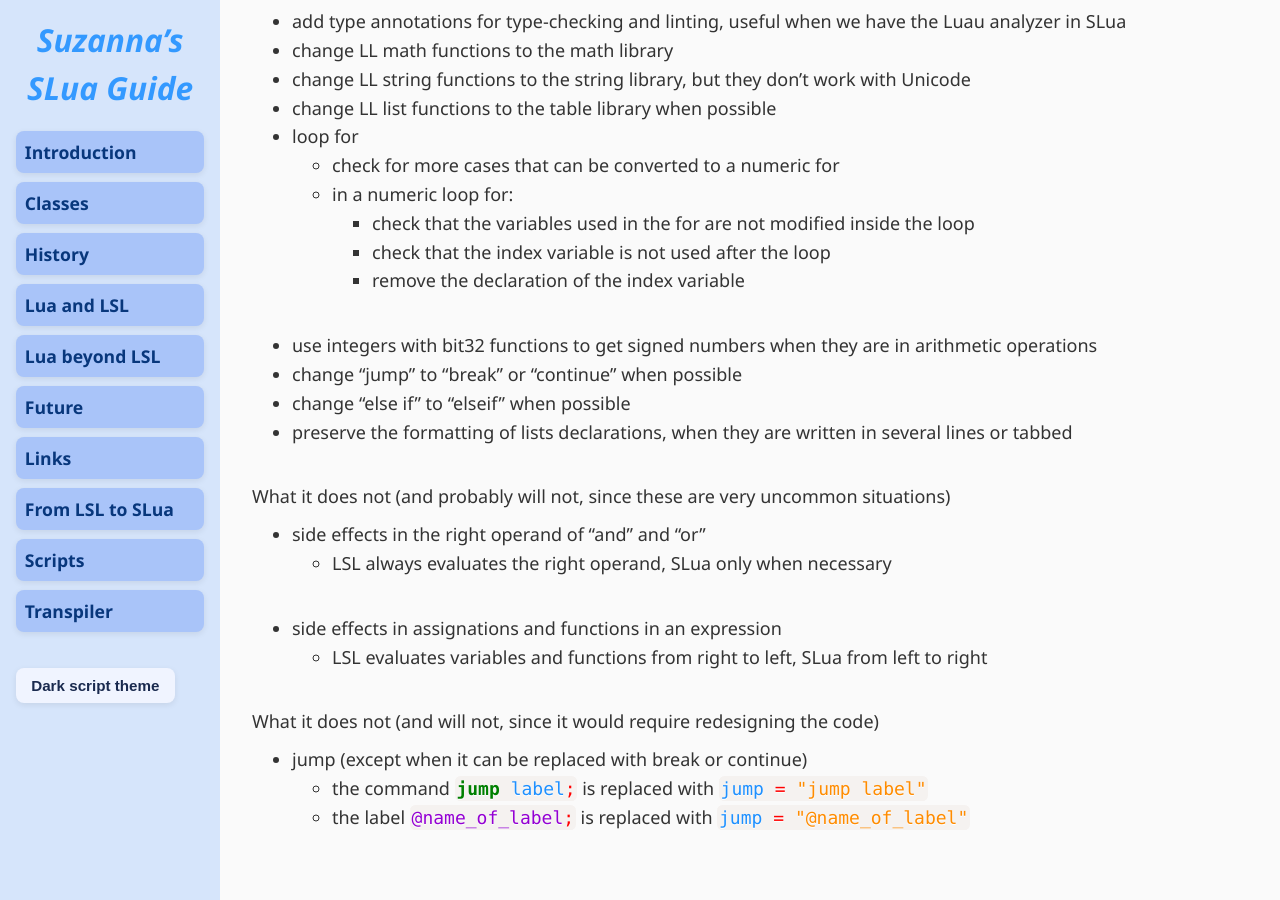
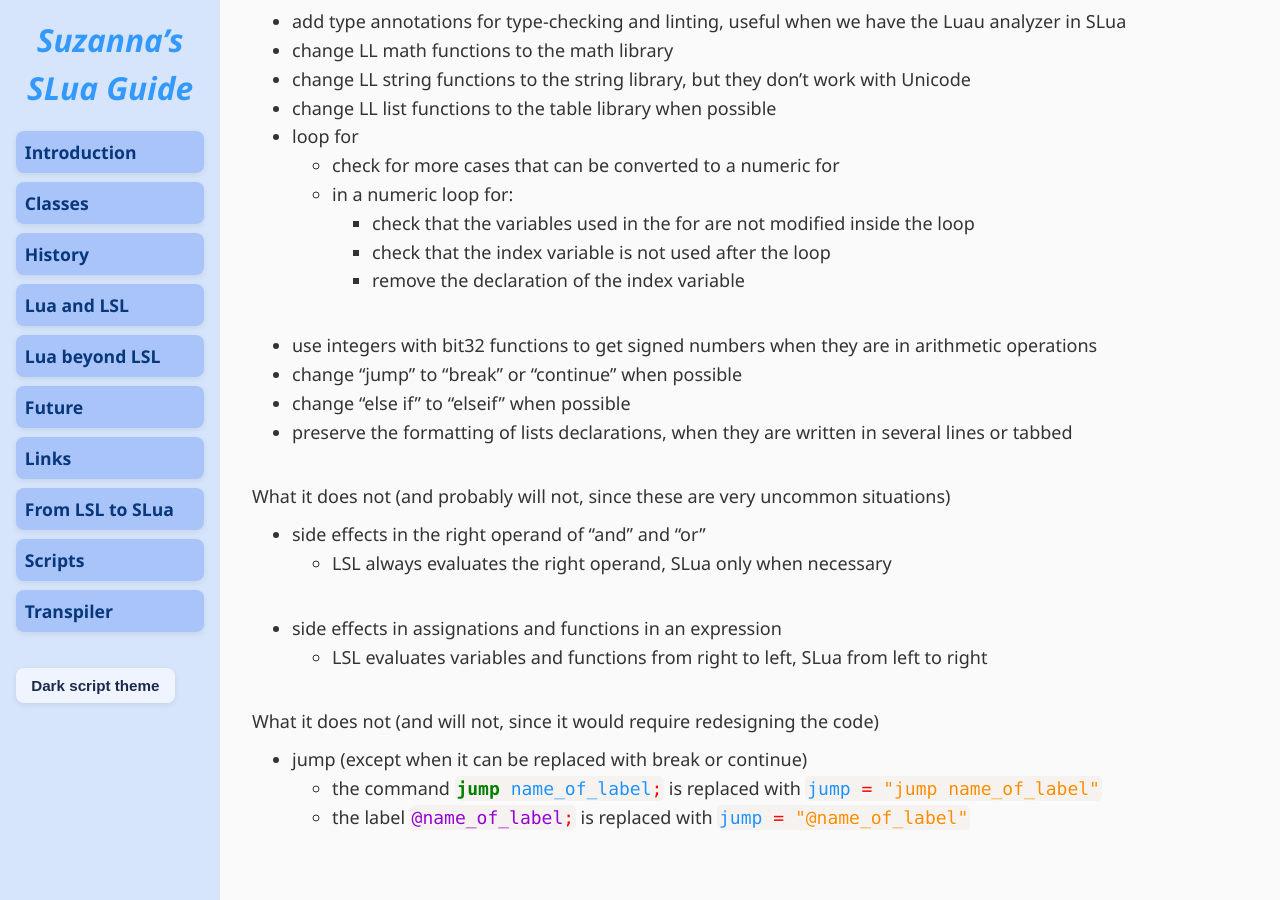
Before and after one commit to Suzanna-Linn/slua, a Jekyll site: the page built from docs/transpiler.md, in a window 1280 px wide and 900 px high, scrolled down 2673 px. Built offline with Jekyll 4.4.1, drawn with Linux system fonts in a browser that asks for light colours; nearby versions of some CDN libraries; our own code applies the rules of GitHub Pages for plain Markdown files; comment, search, counter and statistics services are not loaded.

Commit message:
Update transpiler.md

```diff
--- a/docs/transpiler.md
+++ b/docs/transpiler.md
@@ -96,7 +96,7 @@
 
 What it does not (and will not, since it would require redesigning the code)
 - jump (except when it can be replaced with break or continue)
-  - the command <code class="language-lsl">jump label;</code> is replaced with <code class="language-slua">jump = "jump label"</code>
+  - the command <code class="language-lsl">jump name_of_label;</code> is replaced with <code class="language-slua">jump = "jump name_of_label"</code>
   - the label <code class="language-lsl">@name_of_label;</code> is replaced with <code class="language-slua">jump = "@name_of_label"</code>
 
 <script>
```
